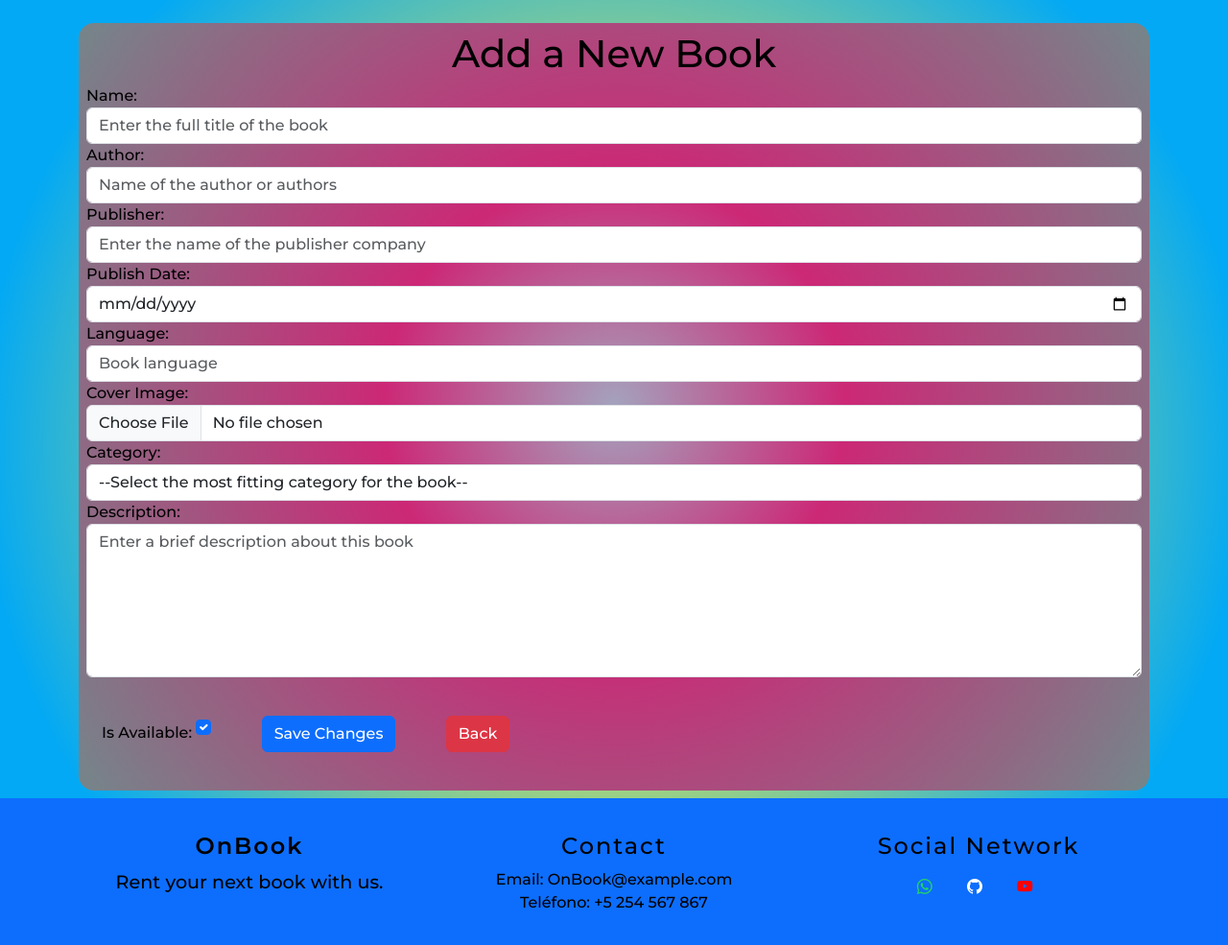
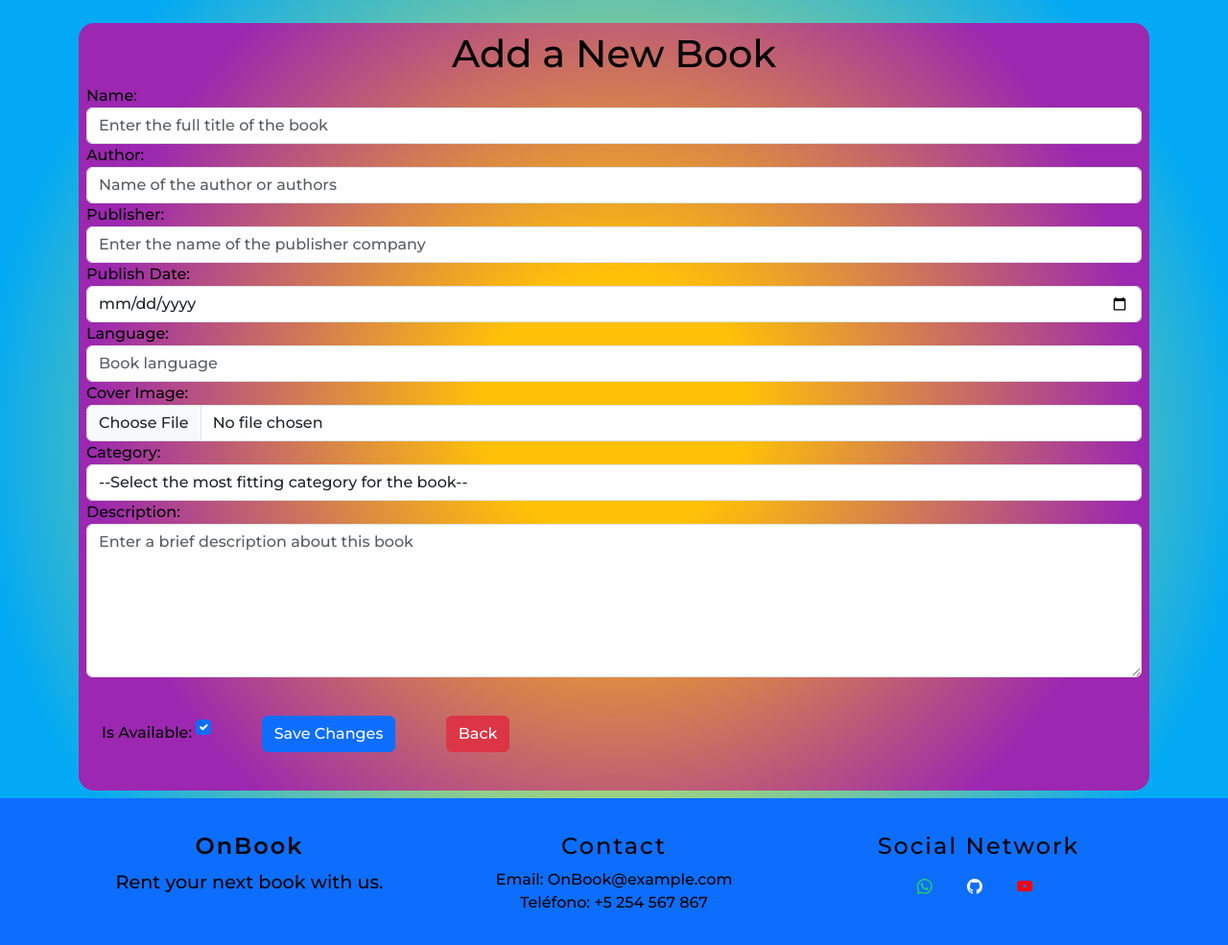
Before and after one commit to Pedrolivares1980/OnBook, a Django app: page /books/add/ in a window 1280 px wide. Shown: the part 56-1041 px from the top of the page at 96% size. Run offline with Django 4.2, Linux system fonts and the light colour scheme; the visitor is signed in with stand-in values (Sample User, id 1); data that the repository does not hold is empty.

Commit message:
settings

```diff
--- a/static/main.css
+++ b/static/main.css
@@ -202,7 +202,7 @@ small{
 /* ----------------------Book Form------------ */
 
 .book_form_container{
-  background: var(--bg-second);
+  background: var(--container-first);
   border-radius: 1rem;
 }
 
```
